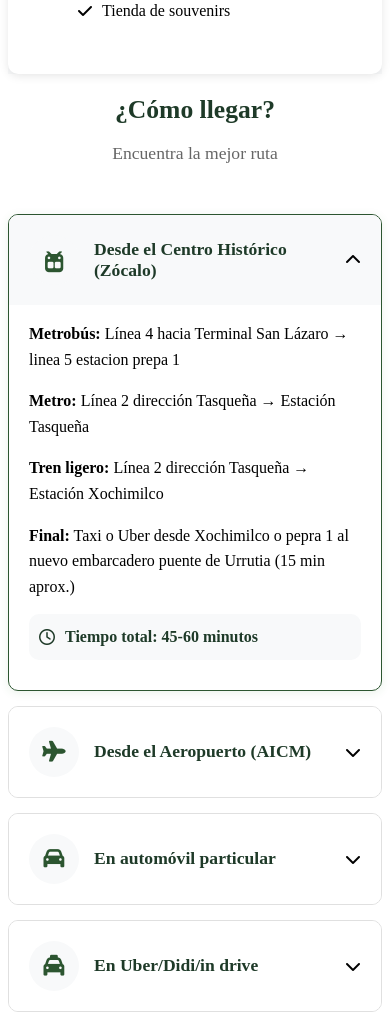
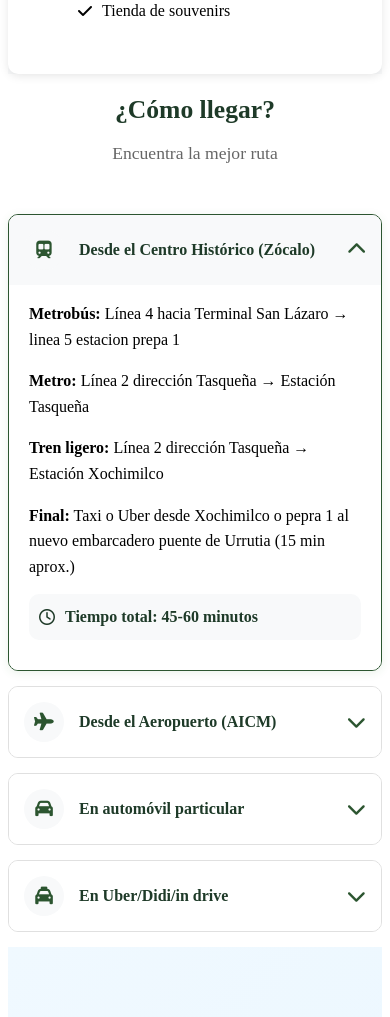
Before and after one commit to saircardenascap-alt/trajineras-barron, a Flask app: page /contacto in a window 390 px wide; the page is wider, and only the part inside the window is pictured. Shown: the part 5483-6500 px from the top of that part. Run offline with Flask 3, Linux system fonts and the light colour scheme.

Commit message:
seccionescorregidascontacto

```diff
--- a/static/css/contacto.css
+++ b/static/css/contacto.css
@@ -592,11 +592,15 @@
     font-size: 1.1rem;
 }
 
-.accordion-header i {
+
+/* CORRECCIÓN: Solo rotar el chevron, no todos los íconos */
+.accordion-chevron {
     transition: transform 0.3s ease;
-}
-
-.accordion-item.active .accordion-header i {
+    color: var(--primary-color);
+    font-size: 1.2rem;
+}
+
+.accordion-item.active .accordion-chevron {
     transform: rotate(180deg);
 }
 
@@ -849,6 +853,19 @@
     font-size: 1.1rem;
     margin: 0;
     flex-grow: 1;
+}
+
+/* CORRECCIÓN: Ícono específico para FAQ */
+.faq-icon {
+    transition: transform 0.3s ease;
+    font-size: 1.2rem;
+    color: var(--primary-color);
+    flex-shrink: 0;
+}
+
+.faq-item.active .faq-icon {
+    transform: rotate(45deg);
+    color: white;
 }
 
 .faq-answer {
@@ -1441,3 +1458,221 @@
         width: 24px;
     }
 }
+
+/* ===============================================
+   ESTILOS CORREGIDOS PARA ACCORDION Y FAQ
+   =============================================== */
+
+/* ===== SECCIÓN 4: ACORDEÓN DE DIRECCIONES ===== */
+
+.directions-accordion {
+    max-width: 800px;
+    margin: 0 auto;
+}
+
+.accordion-item {
+    border: 1px solid #e0e0e0;
+    border-radius: var(--border-radius);
+    margin-bottom: 15px;
+    overflow: hidden;
+    transition: var(--transition);
+}
+
+.accordion-item.active {
+    border-color: var(--primary-color);
+    box-shadow: 0 2px 10px rgba(46, 125, 50, 0.1);
+}
+
+.accordion-header {
+    padding: 20px;
+    background-color: var(--white);
+    cursor: pointer;
+    display: flex;
+    align-items: center;
+    gap: 15px;
+    transition: var(--transition);
+}
+
+.accordion-item.active .accordion-header {
+    background-color: var(--light-color);
+}
+
+.accordion-icon {
+    width: 50px;
+    height: 50px;
+    background-color: var(--light-color);
+    border-radius: 50%;
+    display: flex;
+    align-items: center;
+    justify-content: center;
+    color: var(--primary-color);
+    font-size: 1.3rem;
+    flex-shrink: 0;
+}
+
+.accordion-header h3 {
+    flex-grow: 1;
+    margin: 0;
+    color: var(--dark-color);
+    font-size: 1.1rem;
+}
+
+/* CORRECCIÓN: Solo rotar el chevron, no todos los íconos */
+.accordion-chevron {
+    transition: transform 0.3s ease;
+    color: var(--primary-color);
+    font-size: 1.2rem;
+}
+
+.accordion-item.active .accordion-chevron {
+    transform: rotate(180deg);
+}
+
+.accordion-content {
+    padding: 0 20px;
+    max-height: 0;
+    overflow: hidden;
+    transition: max-height 0.3s ease;
+    background-color: var(--white);
+}
+
+.accordion-item.active .accordion-content {
+    padding: 0 20px 20px;
+    max-height: 500px;
+}
+
+.accordion-content p {
+    margin-bottom: 10px;
+    line-height: 1.6;
+}
+
+.time-estimate {
+    margin-top: 15px;
+    padding: 10px;
+    background-color: var(--light-color);
+    border-radius: var(--border-radius);
+    display: flex;
+    align-items: center;
+    gap: 10px;
+    font-weight: 600;
+    color: var(--dark-color);
+}
+
+/* ===== SECCIÓN 7: FAQ DE CONTACTO ===== */
+
+.contact-faq {
+    background-color: var(--white);
+}
+
+.faq-grid {
+    display: grid;
+    grid-template-columns: repeat(auto-fit, minmax(350px, 1fr));
+    gap: 20px;
+    margin-top: 40px;
+}
+
+@media (max-width: 768px) {
+    .faq-grid {
+        grid-template-columns: 1fr;
+    }
+}
+
+.faq-item {
+    background: var(--light-color);
+    border-radius: var(--border-radius);
+    overflow: hidden;
+    transition: var(--transition);
+}
+
+.faq-item.active {
+    box-shadow: var(--shadow);
+}
+
+.faq-question {
+    padding: 20px;
+    cursor: pointer;
+    display: flex;
+    justify-content: space-between;
+    align-items: center;
+    transition: var(--transition);
+}
+
+.faq-item.active .faq-question {
+    background-color: var(--primary-color);
+    color: white;
+}
+
+.faq-question h3 {
+    font-size: 1.1rem;
+    margin: 0;
+    flex-grow: 1;
+    padding-right: 15px;
+}
+
+/* CORRECCIÓN: Ícono específico para FAQ */
+.faq-icon {
+    transition: transform 0.3s ease;
+    font-size: 1.2rem;
+    color: var(--primary-color);
+    flex-shrink: 0;
+}
+
+.faq-item.active .faq-icon {
+    transform: rotate(45deg);
+    color: white;
+}
+
+.faq-answer {
+    padding: 0 20px;
+    max-height: 0;
+    overflow: hidden;
+    transition: max-height 0.3s ease;
+    background-color: var(--white);
+}
+
+.faq-item.active .faq-answer {
+    padding: 0 20px 20px;
+    max-height: 300px;
+}
+
+.faq-answer p {
+    line-height: 1.6;
+    margin-bottom: 10px;
+}
+
+/* Responsive para móviles */
+@media (max-width: 576px) {
+
+    .accordion-header,
+    .faq-question {
+        padding: 15px;
+    }
+
+    .accordion-icon {
+        width: 40px;
+        height: 40px;
+        font-size: 1.1rem;
+    }
+
+    .accordion-header h3,
+    .faq-question h3 {
+        font-size: 1rem;
+    }
+}
+
+@keyframes slideDown {
+    from {
+        opacity: 0;
+        transform: translateY(-10px);
+    }
+
+    to {
+        opacity: 1;
+        transform: translateY(0);
+    }
+}
+
+.accordion-item.active .accordion-content,
+.faq-item.active .faq-answer {
+    animation: slideDown 0.3s ease-out;
+}
--- a/templates/contacto.html
+++ b/templates/contacto.html
@@ -395,7 +395,7 @@
                             <i class="fas fa-subway"></i>
                         </div>
                         <h3>Desde el Centro Histórico (Zócalo)</h3>
-                        <i class="fas fa-chevron-down"></i>
+                        <i class="fas fa-chevron-down accordion-chevron"></i>
                     </div>
                     <div class="accordion-content">
                         <p><strong>Metrobús:</strong> Línea 4 hacia Terminal San Lázaro → linea 5 estacion prepa 1</p>
@@ -413,7 +413,7 @@
                             <i class="fas fa-plane"></i>
                         </div>
                         <h3>Desde el Aeropuerto (AICM)</h3>
-                        <i class="fas fa-chevron-down"></i>
+                        <i class="fas fa-chevron-down accordion-chevron"></i>
                     </div>
                     <div class="accordion-content">
                         <p><strong>Opción 1:</strong> Uber/Didi directo (más conveniente)</p>
@@ -432,7 +432,7 @@
                             <i class="fas fa-car"></i>
                         </div>
                         <h3>En automóvil particular</h3>
-                        <i class="fas fa-chevron-down"></i>
+                        <i class="fas fa-chevron-down accordion-chevron"></i>
                     </div>
                     <div class="accordion-content">
                         <p><strong>Waze/Google Maps:</strong> "Trajineras Barrón" o "Embarcadero Puente de Urrutia"</p>
@@ -449,7 +449,7 @@
                             <i class="fas fa-taxi"></i>
                         </div>
                         <h3>En Uber/Didi/in drive</h3>
-                        <i class="fas fa-chevron-down"></i>
+                        <i class="fas fa-chevron-down accordion-chevron"></i>
                     </div>
                     <div class="accordion-content">
                         <p><strong>Dirección en app:</strong> "Trajineras Barrón (Nuevo Embarcadero Puente de Urrutia)"
@@ -648,7 +648,7 @@
                 <div class="faq-item">
                     <div class="faq-question">
                         <h3>¿Cuál es la mejor hora para llegar al embarcadero?</h3>
-                        <i class="fas fa-plus"></i>
+                        <i class="fas fa-plus faq-icon"></i>
                     </div>
                     <div class="faq-answer">
                         <p>Recomendamos llegar <strong>30 minutos antes</strong> de tu horario reservado. Esto te da
@@ -660,7 +660,7 @@
                 <div class="faq-item">
                     <div class="faq-question">
                         <h3>¿Qué pasa si llego tarde a mi reservación?</h3>
-                        <i class="fas fa-plus"></i>
+                        <i class="fas fa-plus faq-icon"></i>
                     </div>
                     <div class="faq-answer">
                         <p>Entendemos que pueden surgir imprevistos. Si llegarás tarde, <strong>llámanos
@@ -672,7 +672,7 @@
                 <div class="faq-item">
                     <div class="faq-question">
                         <h3>¿Puedo cambiar mi reserva por teléfono?</h3>
-                        <i class="fas fa-plus"></i>
+                        <i class="fas fa-plus faq-icon"></i>
                     </div>
                     <div class="faq-answer">
                         <p><strong>¡Sí!</strong> Puedes realizar cambios llamando al +52 55 6009 4568 o por WhatsApp.
@@ -684,7 +684,7 @@
                 <div class="faq-item">
                     <div class="faq-question">
                         <h3>¿Aceptan pagos en efectivo en el embarcadero?</h3>
-                        <i class="fas fa-plus"></i>
+                        <i class="fas fa-plus faq-icon"></i>
                     </div>
                     <div class="faq-answer">
                         <p>Sí, aceptamos <strong>efectivo, tarjetas de crédito/débito (Visa, MasterCard)</strong> y
@@ -696,7 +696,7 @@
                 <div class="faq-item">
                     <div class="faq-question">
                         <h3>¿Hay baños públicos en el embarcadero?</h3>
-                        <i class="fas fa-plus"></i>
+                        <i class="fas fa-plus faq-icon"></i>
                     </div>
                     <div class="faq-answer">
                         <p>Sí, contamos con <strong>baños públicos limpios y mantenidos</strong> en el embarcadero. Te
@@ -708,7 +708,7 @@
                 <div class="faq-item">
                     <div class="faq-question">
                         <h3>¿Puedo llevar mi propia comida y bebida?</h3>
-                        <i class="fas fa-plus"></i>
+                        <i class="fas fa-plus faq-icon"></i>
                     </div>
                     <div class="faq-answer">
                         <p><strong>¡Absolutamente!</strong>Sí, puedes llevar tu propia comida y bebida sin costo
```
